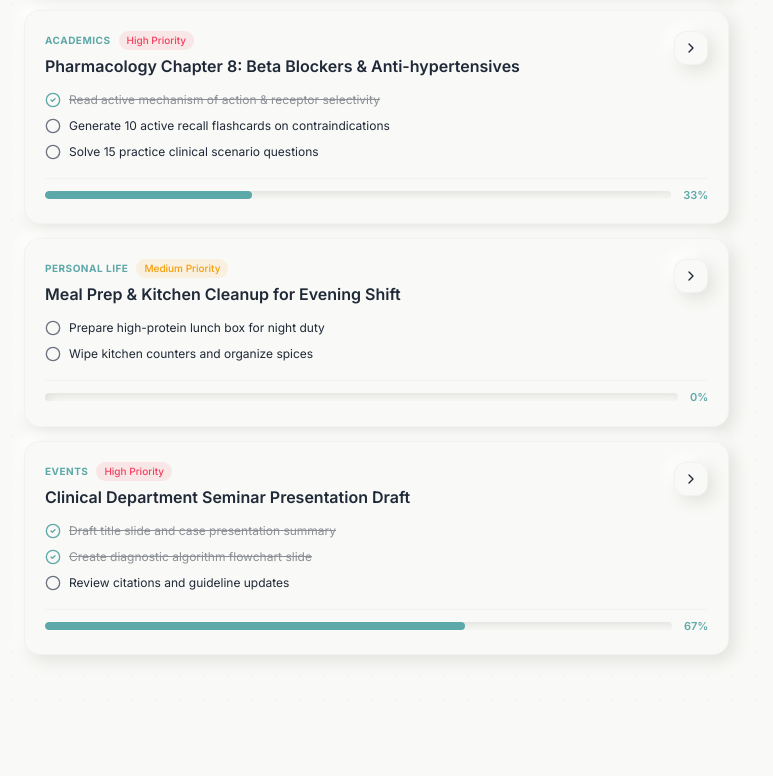
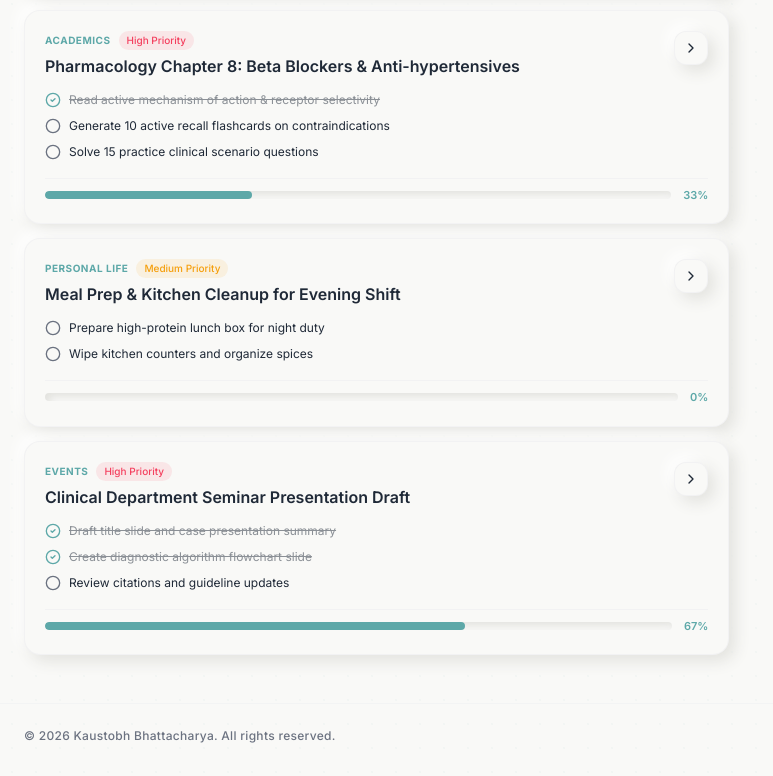
Before and after one commit to Kaustobh/Project, a React (Vite) app: page / in a window 1280 px wide. Shown: the part 848-1624 px from the top of the page, without its empty margins (0-773 px from the left). Before the commit the page ends 1567 px from the top, so only its background shows below. Built offline with nearby package versions, Linux system fonts and the light colour scheme.

Commit message:
feat: add bottom-left copyright footer tag (© 2026 Kaustobh Bhattacharya. All rights reserved.) across all pages

```diff
--- a/src/App.jsx
+++ b/src/App.jsx
@@ -196,7 +196,7 @@ export default function App() {
     : 'bg-[#F9F9F7] shadow-neu-light-inset text-[#1F2937]';
 
   return (
-    <div className={`min-h-screen transition-colors duration-300 font-sans bg-noise ${
+    <div className={`min-h-screen transition-colors duration-300 font-sans bg-noise flex flex-col justify-between ${
       darkMode ? 'bg-[#1A1A1C] text-[#F9F9F7]' : 'bg-[#F9F9F7] text-[#1F2937]'
     }`}>
       {/* Screen Reader WCAG Live Announcements */}
@@ -204,6 +204,7 @@ export default function App() {
         {liveAnnouncement}
       </div>
 
+      <div>
         {/* Page 0: Splash / Loading Screen */}
         {showSplash && (
           <SplashScreen
@@ -251,7 +252,7 @@ export default function App() {
         )}
 
         {/* Main View Container */}
-      <main className="max-w-7xl mx-auto px-4 sm:px-6 pb-24 md:pb-16 pt-2">
+        <main className="max-w-7xl mx-auto px-4 sm:px-6 pt-2">
           {activeTab === 'dashboard' && (
             <DashboardView
               tasks={tasks}
@@ -386,6 +387,14 @@ export default function App() {
             />
           )}
         </main>
+      </div>
+
+      {/* Global Copyright Footer - Bottom Left Corner */}
+      <footer className="max-w-7xl w-full mx-auto px-4 sm:px-6 py-6 pb-24 md:pb-8 text-left border-t border-gray-200/30 dark:border-gray-800/30 mt-12">
+        <p className={`text-xs font-medium tracking-wide ${darkMode ? 'text-[#9CA3AF]' : 'text-[#6B7280]'}`}>
+          © 2026 Kaustobh Bhattacharya. All rights reserved.
+        </p>
+      </footer>
 
       {/* Task Modal */}
       {taskModalTask && (
```
Lines whose indentation alone changed are shown as unchanged.
